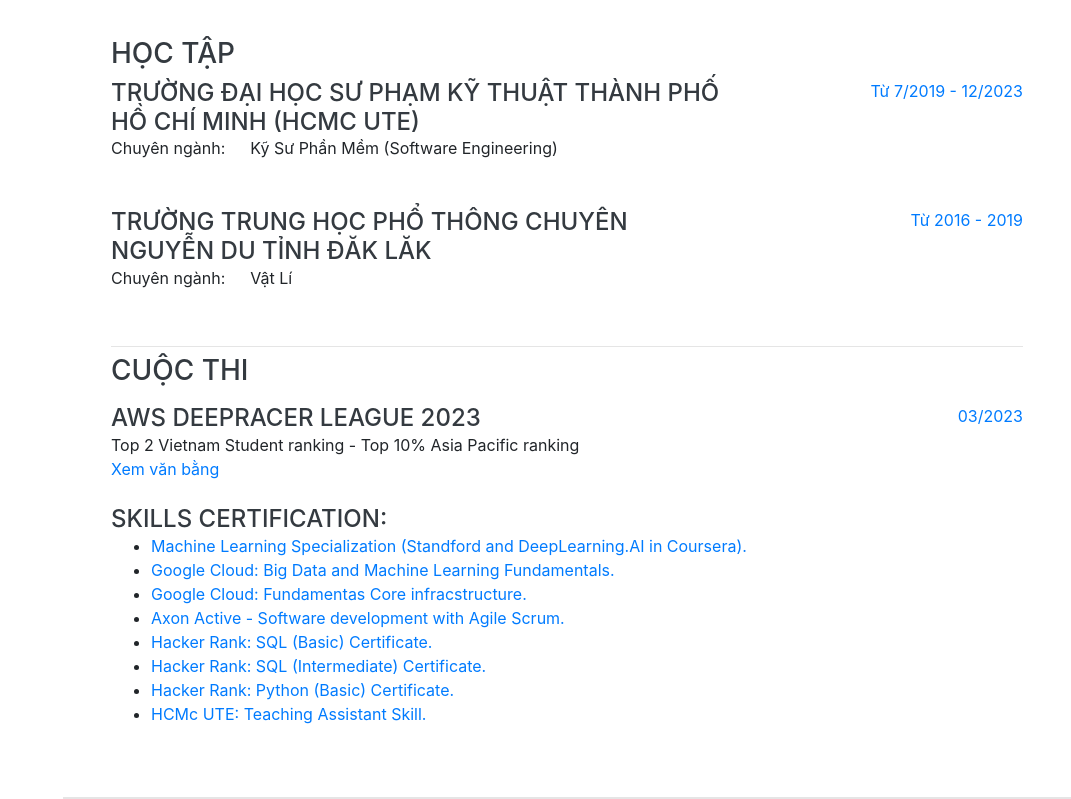
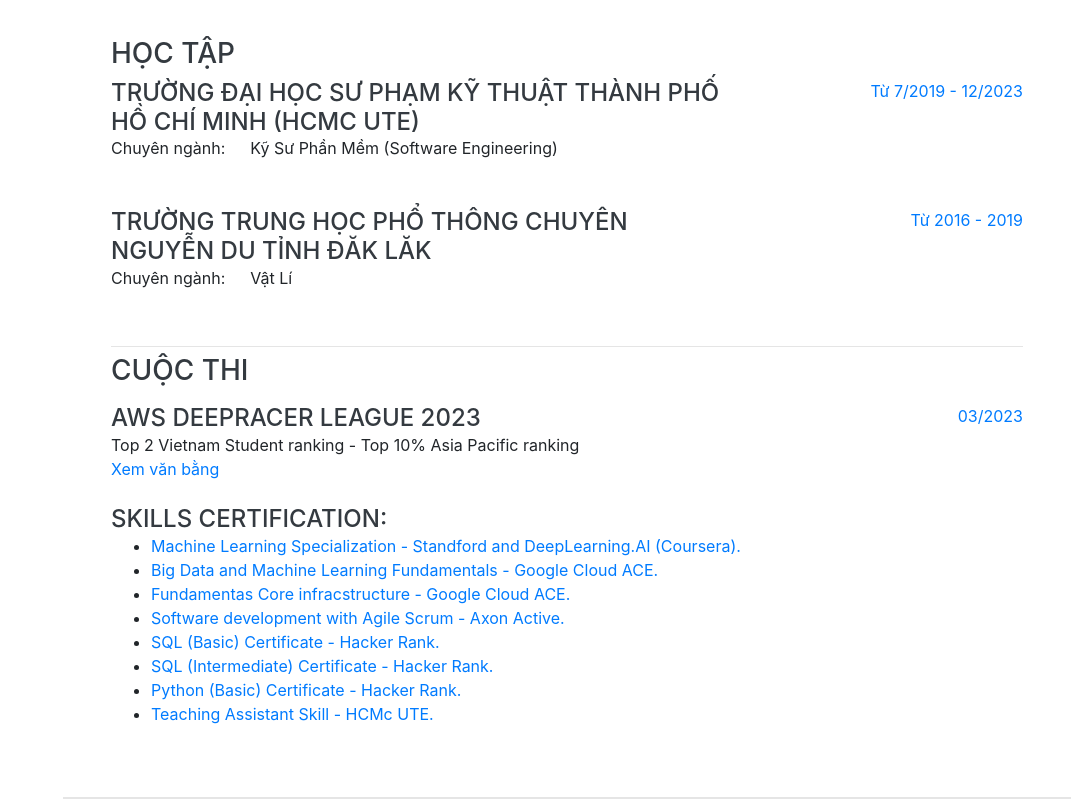
Before and after one commit to nguyenquangtung/resume, a website with bundled scripts: page index.html in a window 1280 px wide. Shown: the part 4485-5284 px from the top of the page, without its empty margins (209-1280 px from the left). Built offline with nearby package versions, Linux system fonts and the light colour scheme; a web font is replaced by a local one.

```diff
--- a/index.html
+++ b/index.html
@@ -789,28 +789,28 @@
               <!-- <div>Skills Certification:</div> -->
               <ul>
                 <li>
-                  <a target="_blank" href="https://coursera.org/share/131e57c3091b9d447aa5ae48eebf273d">Machine Learning Specialization (Standford and DeepLearning.AI in Coursera).</a>
+                  <a target="_blank" href="https://coursera.org/share/131e57c3091b9d447aa5ae48eebf273d">Machine Learning Specialization - Standford and DeepLearning.AI (Coursera).</a>
                 </li>
                 <li>
-                  <a target="_blank" href="https://drive.google.com/file/d/1oqvtYnX-81nNHIIMRZUKllRUPUNqHT7E/view?usp=sharing">Google Cloud: Big Data and Machine Learning Fundamentals.</a>
+                  <a target="_blank" href="https://drive.google.com/file/d/1oqvtYnX-81nNHIIMRZUKllRUPUNqHT7E/view?usp=sharing">Big Data and Machine Learning Fundamentals - Google Cloud ACE.</a>
                 </li>
                 <li>
-                  <a target="_blank" href="https://drive.google.com/file/d/1EPAkpCCNWCe14IserW7-uRTDiOZIPY5m/view?usp=sharing">Google Cloud: Fundamentas Core infracstructure.</a>
+                  <a target="_blank" href="https://drive.google.com/file/d/1EPAkpCCNWCe14IserW7-uRTDiOZIPY5m/view?usp=sharing">Fundamentas Core infracstructure - Google Cloud ACE.</a>
                 </li>
                 <li>
-                  <a target="_blank" href="https://verified.sertifier.com/en/verify/32138525036931/?ref=email">Axon Active - Software development with Agile Scrum.</a>
+                  <a target="_blank" href="https://verified.sertifier.com/en/verify/32138525036931/?ref=email">Software development with Agile Scrum - Axon Active.</a>
                 </li>
                 <li>
-                  <a target="_blank" href="https://www.hackerrank.com/certificates/09495e205c27">Hacker Rank: SQL (Basic) Certificate.</a>
+                  <a target="_blank" href="https://www.hackerrank.com/certificates/09495e205c27">SQL (Basic) Certificate - Hacker Rank.</a>
                 </li>
                 <li>
-                  <a target="_blank" href="https://www.hackerrank.com/certificates/e86c5942eb70">Hacker Rank: SQL (Intermediate) Certificate.</a>
+                  <a target="_blank" href="https://www.hackerrank.com/certificates/e86c5942eb70">SQL (Intermediate) Certificate - Hacker Rank.</a>
                 </li>
                 <li>
-                  <a target="_blank" href="https://www.hackerrank.com/certificates/6a96d048f9dc">Hacker Rank: Python (Basic) Certificate.</a>
+                  <a target="_blank" href="https://www.hackerrank.com/certificates/6a96d048f9dc">Python (Basic) Certificate - Hacker Rank.</a>
                 </li>
                 <li>
-                  <a target="_blank" href="https://drive.google.com/file/d/1zjiT1vctpta1w0QFWT_MZphgPBmSs73h/view?usp=sharing">HCMc UTE: Teaching Assistant Skill.</a>
+                  <a target="_blank" href="https://drive.google.com/file/d/1zjiT1vctpta1w0QFWT_MZphgPBmSs73h/view?usp=sharing">Teaching Assistant Skill - HCMc UTE.</a>
                 </li>
                 <!-- <li>
                   <a target="_blank" href="https://www.hackerrank.com/certificates/59d095e60799">SQL</a>
```
